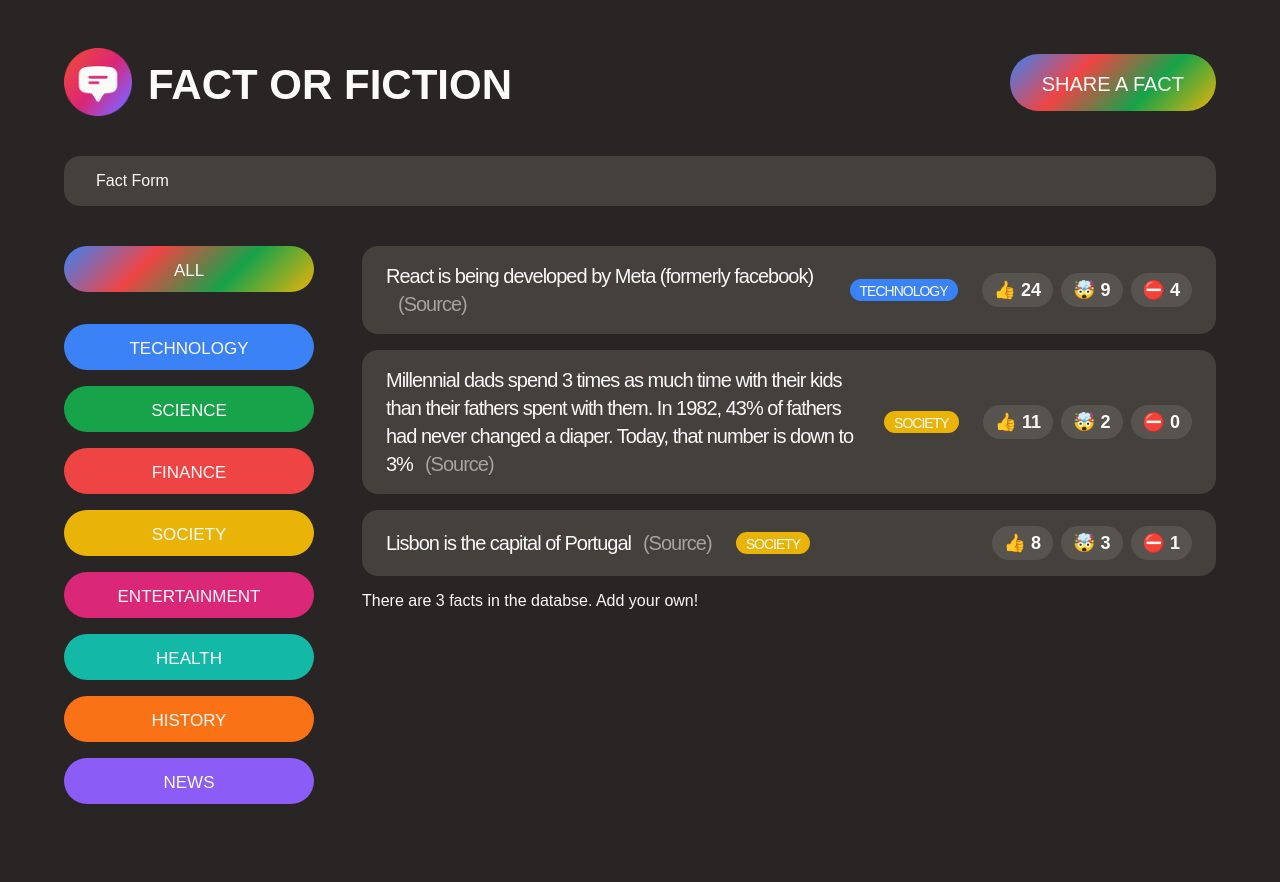
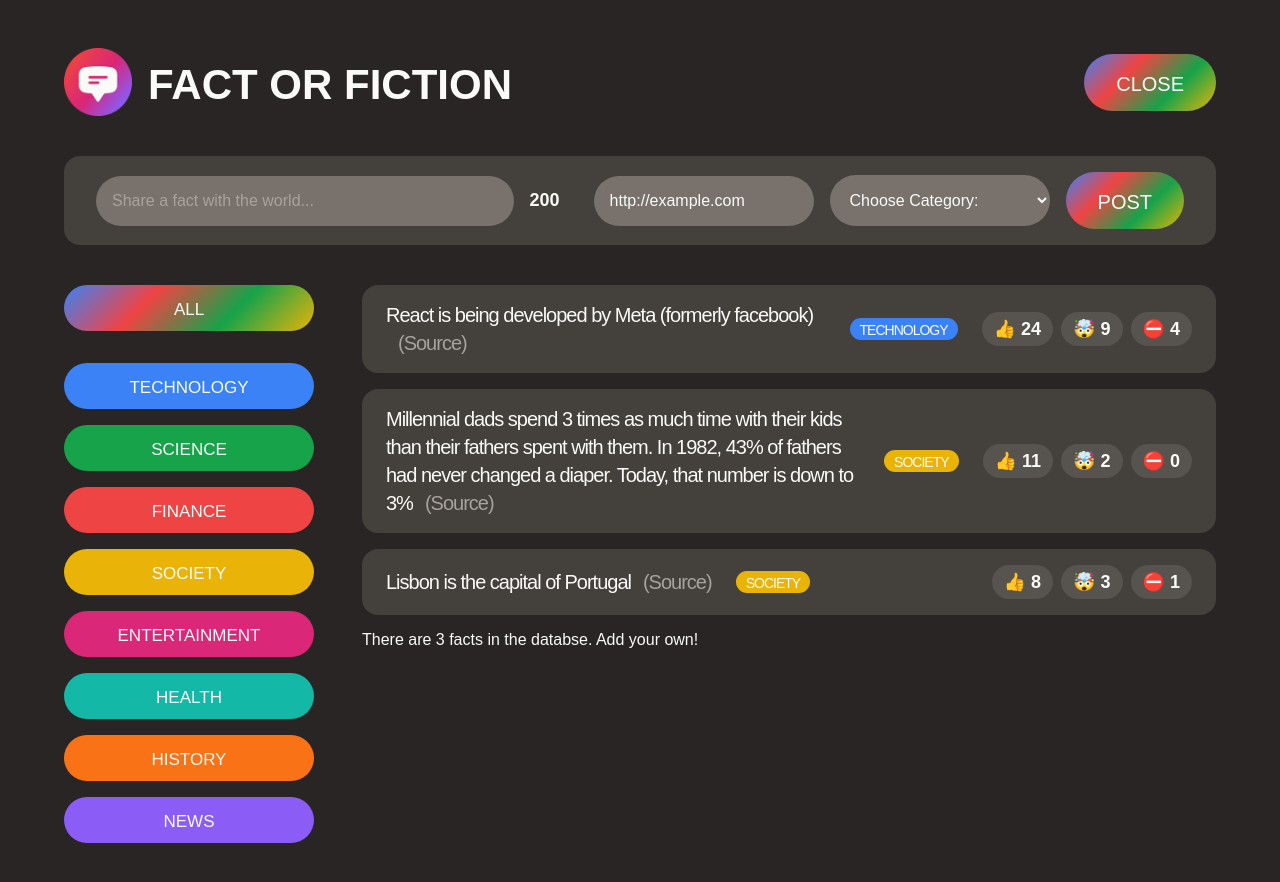
Before and after one commit to theshaunwilson/fact-sharing-app, a React (Create React App) app: page / in a window 1280 px wide. Both pictures are taken after a click on the button "SHARE A FACT". Shown: the top 882 px of the page. Built offline with nearby package versions, Linux system fonts and the light colour scheme; a web font is replaced by a local one.

Commit message:
'Preparing to link React with Supabase'

```diff
--- a/src/App.js
+++ b/src/App.js
@@ -36,14 +36,28 @@
 ];
 
 function App() {
-  // 1. Define Variable
   const [showForm, setShowForm] = useState(false);
+  const [facts, setFacts] = useState(initialFacts);
 
+  return (
+    <>
+      <Header showForm={showForm} setShowForm={setShowForm} />
+      {showForm ? (
+        <NewFactForm setFacts={setFacts} setShowForm={setShowForm} />
+      ) : null}
+
+      <main className="main">
+        <CategoryFilter />
+        <FactList facts={facts} />
+      </main>
+    </>
+  );
+}
+
+function Header({ showForm, setShowForm }) {
   const appTitle = 'Fact Or Fiction';
 
   return (
-    <>
-      {/* Header */}
     <header className="header">
       <div className="logo">
         <img src="logo.png" alt="Fact Or Fiction Logo" />
@@ -54,22 +68,10 @@
         // 3. Update State
         onClick={() => setShowForm((show) => !show)}
       >
-          Share a Fact
+        {showForm ? 'Close' : 'Share a Fact'}
       </button>
     </header>
-      {/* 2. Use state variable */}
-      {showForm ? <NewFactForm /> : null}
-
-      <main className="main">
-        <CategoryFilter />
-        <FactList />
-      </main>
-    </>
   );
-}
-
-function NewFactForm() {
-  return <form className="fact-form">Fact Form</form>;
 }
 
 const CATEGORIES = [
@@ -82,6 +84,79 @@
   { name: 'history', color: '#f97316' },
   { name: 'news', color: '#8b5cf6' },
 ];
+
+function isValidHttpUrl(string) {
+  let url;
+
+  try {
+    url = new URL(string);
+  } catch (_) {
+    return false;
+  }
+
+  return url.protocol === 'http:' || url.protocol === 'https:';
+}
+
+function NewFactForm({ setFacts, setShowForm }) {
+  const [text, setText] = useState('');
+  const [source, setSource] = useState('http://example.com');
+  const [category, setCategory] = useState('');
+  const textLength = text.length;
+
+  function handleSubmit(e) {
+    // 1. Prevent browser reload
+    e.preventDefault();
+    // 2. check if data is valied. If so, create new fact
+    if (text && isValidHttpUrl(source) && category && textLength <= 200) {
+      // 3. create new fact object
+      const newFact = {
+        id: Math.round(Math.random() * 10000000),
+        text,
+        source,
+        category,
+        votesInteresting: 0,
+        votesMindblowing: 0,
+        votesFalse: 0,
+        createdIn: new Date().getFullYear(),
+      };
+      // 4.add the new fact to the UI: add the fact to the state
+      setFacts((facts) => [newFact, ...facts]);
+      // 5. reset input fields
+      setText('');
+      setSource('');
+      setCategory('');
+      // 6.close the form
+      setShowForm(false);
+    }
+  }
+
+  return (
+    <form className="fact-form" onSubmit={handleSubmit}>
+      <input
+        type="text"
+        placeholder="Share a fact with the world..."
+        value={text}
+        onChange={(e) => setText(e.target.value)}
+      />
+      <span>{200 - textLength}</span>
+      <input
+        value={source}
+        type="text"
+        placeholder="Trustworthy source..."
+        onChange={(e) => setSource(e.target.value)}
+      />
+      <select value={category} onChange={(e) => setCategory(e.target.value)}>
+        <option value="">Choose Category:</option>
+        {CATEGORIES.map((cat) => (
+          <option key={cat.name} value={cat.name}>
+            {cat.name.toUpperCase()}
+          </option>
+        ))}
+      </select>
+      <button className="btn btn-large">Post</button>
+    </form>
+  );
+}
 
 function CategoryFilter() {
   return (
@@ -106,9 +181,7 @@
   );
 }
 
-function FactList() {
-  // Temporary
-  const facts = initialFacts;
+function FactList({ facts }) {
   return (
     <section>
       <ul className="facts-list">
```
Lines whose indentation alone changed are shown as unchanged.
